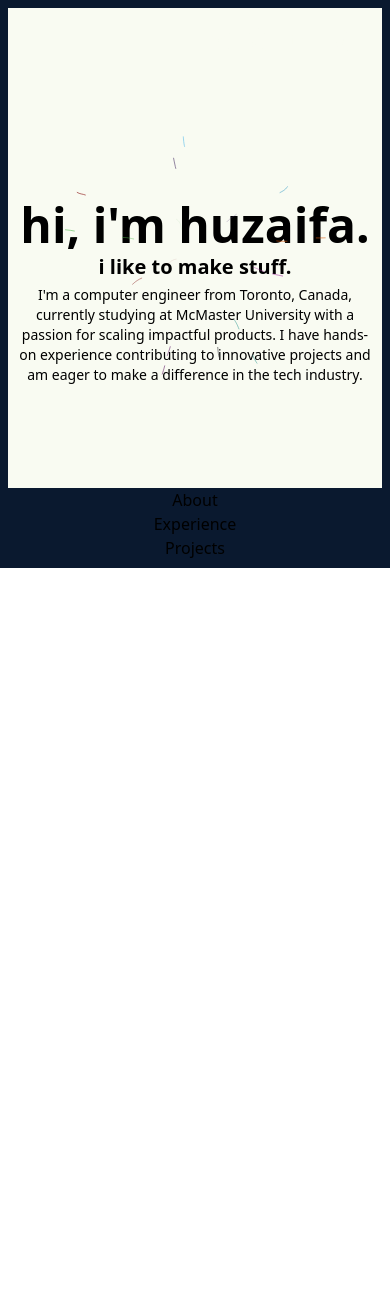
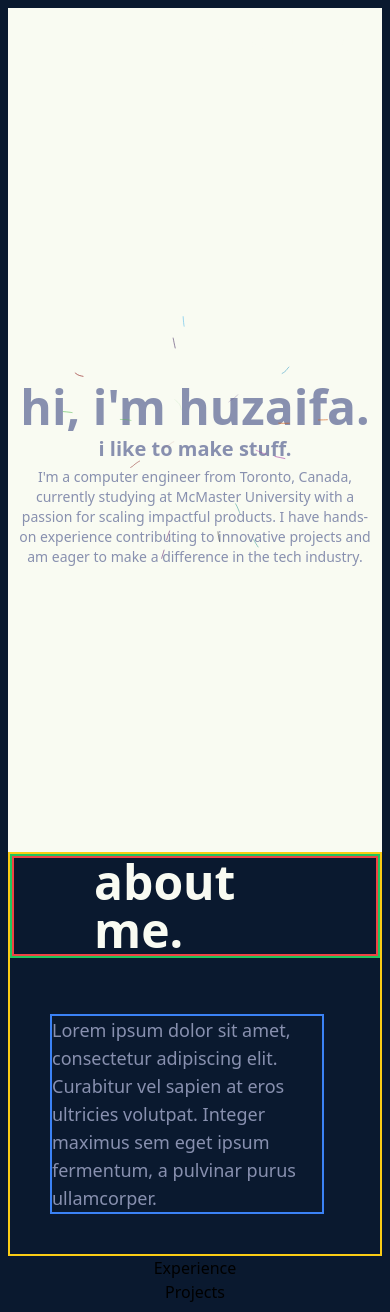
Before and after one commit to huzai4a/portfolio-site, a Next.js app: page / in a window 390 px wide. Before the commit the page ends 844 px from the top, so only its background shows below. Built offline with nearby package versions, Linux system fonts and the light colour scheme.

Commit message:
made about section and navbar responsive

```diff
--- a/app/page.tsx
+++ b/app/page.tsx
@@ -10,14 +10,14 @@ export default function Home() {
     <div className="relative bg-navy-50 flex justify-center items-center flex-col overflow-hidden p-2">
       <div className="max-w-7xl w-full">
         <FloatingNav navItems={[
-          {name: 'home', link: '#home', icon: <FaHome />},
-          {name: 'about', link: '#about', icon: <FcAbout />},
-          {name: 'experience', link: '#experience', icon: <FaBriefcase />},
-          {name: 'projects', link: '#projects', icon: <IoFolderSharp />}
+          {name: 'home', link: '#home', active: false, id:'home'},
+          {name: 'about', link: '#about', active: false, id:'about'},
+          {name: 'experience', link: '#experience', active: false, id:'experience'},
+          {name: 'projects', link: '#projects', active: false, id:'projects'}
         ]}/>
       </div>
 
-      <section className="w-full relative" id="about">
+      <section className="w-full relative min-h-screen" id="home">
         <BackgroundLines>
         <Header /> {/* fix cv link (create route) */}
           <Landing />
--- a/components/About.tsx
+++ b/components/About.tsx
@@ -1,10 +1,36 @@
+import { aboutItems } from '@/data'
+import Image from 'next/image'
 import React from 'react'
 
 const About = () => {
   return (
-    <div className=''>
-      <h1>About</h1>
-    </div>
+    <div className="border-2 border-yellow-400 border-solid grid grid-cols-1 sm:grid-cols-2 gap-4 text-white-50" id="about">
+  {/* Title Row (Spans Full Width) */}
+  <div className="col-span-2 border-2 border-green-500 border-solid">
+    <h1 className="border-2 border-red-500 border-solid font-bold px-20 text-5xl">
+      {aboutItems.header}
+    </h1>
+  </div>
+
+  {/* First Column with Text */}
+  <div className="flex flex-col justify-center m-10 border-2 border-blue-500 border-solid">
+    <p className="text-lg text-gray-100">
+      {aboutItems.desc}
+    </p>
+  </div>
+
+  {/* Second Column with Image */}
+  <div className="sm:flex hidden justify-center border-2 border-yellow-900 border-solid my-10 mx-2">
+    <Image
+      src="/assets/me.jpg"
+      alt="Your description"
+      width={300}
+      height={200}
+      className="object-cover rounded-lg shadow-lg drop-shadow-2xl"
+    />
+  </div>
+</div>
+
   )
 }
 
--- a/components/Header.tsx
+++ b/components/Header.tsx
@@ -21,7 +21,7 @@ const Header = () => {
             <a href="https://www.linkedin.com/in/hs2005/" className="px-2 hover:text-purple-100" target='_blank' title='linkedin'>
                 <FaLinkedin size={'25px'} />
             </a>
-            <a href="../assets/Huzaifa-Syed-Resume-2024.pdf" className="px-2 hover:text-purple-100" target='_blank' title='resume'>
+            <a href="/assets/Huzaifa-Syed-Resume-2024.pdf" className="px-2 hover:text-purple-100" target='_blank' title='resume'>
                 <TbFileCv size={'25px'} />
             </a>
         </div>
--- a/components/Landing.tsx
+++ b/components/Landing.tsx
@@ -2,14 +2,14 @@ import React from 'react'
 
 const Landing = () => {
   return (
-    <div className="flex items-center justify-center flex-col min-h-full">
-          <h1 className="text-5xl sm:text-7xl  font-bold text-gray-900 dark:text-white-50">
+    <div className="flex items-center justify-center flex-col min-h-screen">
+          <h1 className="text-5xl sm:text-7xl  font-bold text-gray-100 dark:text-white-50">
             hi, i'm <span className='dark:text-purple-100'>huzaifa</span>.
           </h1>
-          <h3 className='text-xl sm:text-2xl font-bold text-gray-500 dark:text-gray py-1'>
+          <h3 className='text-xl sm:text-2xl font-bold text-gray-100 dark:text-gray-100 py-1'>
             i like to make stuff.
           </h3>
-          <p className='text-sm sm:text-base text-gray-500 dark:text-gray flex text-center max-w-xl px-2'>
+          <p className='text-sm sm:text-base text-gray-100 dark:text-gray-100 flex text-center max-w-xl px-2'>
           I'm a computer engineer from Toronto, Canada, currently studying at McMaster University with a passion for scaling impactful products. I have hands-on experience contributing to innovative projects and am eager to make a difference in the tech industry.
           </p>
         </div>
--- a/components/ui/FloatingNav.tsx
+++ b/components/ui/FloatingNav.tsx
@@ -1,5 +1,5 @@
 "use client";
-import React, { useState, useEffect } from "react";
+import React, { useState, useEffect, useRef } from "react";
 import {
   motion,
   AnimatePresence,
@@ -16,13 +16,66 @@ export const FloatingNav = ({
   navItems: {
     name: string;
     link: string;
-    icon?: JSX.Element;
+    id: string;
+    active?: boolean;
   }[];
   className?: string;
 }) => {
-  const { scrollYProgress } = useScroll();
+  const { scrollYProgress, scrollY } = useScroll();
 
   const [visible, setVisible] = useState(false);
+
+  const [activeNav, setActiveNav] = useState(navItems);
+
+
+
+
+  // Refs for sections to observe
+  const sectionRefs = useRef<any>({});
+
+  // Function to handle when a section becomes visible
+  const handleIntersect = (entries: IntersectionObserverEntry[]) => {
+    entries.forEach((entry) => {
+      if (entry.isIntersecting) {
+        const activeSectionId = entry.target.id;
+
+        // Update the active state of navItems based on the visible section
+        setActiveNav((prevNavItems) =>
+          prevNavItems.map((item) =>
+            item.id === activeSectionId
+              ? { ...item, active: true }
+              : { ...item, active: false }
+          )
+        );
+      }
+    });
+  };
+
+  // Intersection Observer setup
+  useEffect(() => {
+    const observer = new IntersectionObserver(handleIntersect, {
+      threshold: 0.5, // Trigger when 50% of the section is visible
+    });
+
+    navItems.forEach((item) => {
+      const section = document.getElementById(item.id);
+      if (section) {
+        sectionRefs.current[item.id] = section;
+        observer.observe(section);
+      }
+    });
+
+    return () => {
+      navItems.forEach((item) => {
+        const section = sectionRefs.current[item.id];
+        if (section) observer.unobserve(section);
+      });
+    };
+  }, [navItems]);
+
+
+
+
 
   // Handle initial visibility on page load
   useEffect(() => {
@@ -43,7 +96,6 @@ export const FloatingNav = ({
         if (direction < 0) {
           setVisible(true);
         } else {
-          console.log('hide end');
           setVisible(false);
         }
       }
@@ -65,25 +117,24 @@ export const FloatingNav = ({
           duration: 0.2,
         }}
         className={cn(
-          "hidden sm:flex max-w-fit fixed top-10 inset-x-0 mx-auto border border-transparent dark:border-white-50/[0.2] rounded-full dark:bg-navy-100 bg-white-50 shadow-[0px_2px_3px_-1px_rgba(0,0,0,0.1),0px_1px_0px_0px_rgba(25,28,33,0.02),0px_0px_0px_1px_rgba(25,28,33,0.08)] z-[5000] pr-2 pl-8 py-2 items-center justify-center space-x-4",
+          "hidden sm:flex max-w-fit fixed top-10 inset-x-0 mx-auto border border-transparent dark:border-white-50/[0.2] rounded-full dark:bg-navy-100 bg-white-50 shadow-[0px_2px_3px_-1px_rgba(0,0,0,0.1),0px_1px_0px_0px_rgba(25,28,33,0.02),0px_0px_0px_1px_rgba(25,28,33,0.08)] z-[5000] pr-2 px-8 py-2 items-center justify-center space-x-4",
           className
         )}
       >
-        {navItems.map((navItem: any, idx: number) => (
+         {activeNav.map((navItem: any, idx: number) => (
           <Link
             key={`link=${idx}`}
             href={navItem.link}
             className={cn(
+              navItem.active ?
+              "border text-sm font-medium relative border-neutral-200 dark:border-neutral-300/[0.2] text-black dark:text-white-50 px-4 py-2 rounded-full" :
               "relative dark:text-white-50 items-center flex space-x-1 text-neutral-600 hover:text-purple-50"
-            )}
+            )} // Apply active styling here
           >
             <span className="hidden sm:block text-sm">{navItem.name}</span>
+            {navItem.active && <span className="absolute inset-x-0 w-1/2 mx-auto -bottom-px bg-gradient-to-r from-transparent via-purple-200 to-transparent h-px" />}
           </Link>
         ))}
-        <button className="border text-sm font-medium relative border-neutral-200 dark:border-neutral-300/[0.2] text-black dark:text-white-50 px-4 py-2 rounded-full">
-          <span>test</span>
-          <span className="absolute inset-x-0 w-1/2 mx-auto -bottom-px bg-gradient-to-r from-transparent via-purple-200 to-transparent  h-px" />
-        </button>
       </motion.div>
     </AnimatePresence>
   );
--- a/components/ui/background-lines.tsx
+++ b/components/ui/background-lines.tsx
@@ -17,7 +17,7 @@ export const BackgroundLines = ({
   return (
     <div
       className={cn(
-        "h-[30rem] sm:h-screen w-full bg-white-50 dark:bg-navy-50 ",
+        "h-screen w-full bg-white-50 dark:bg-navy-50",
         className
       )}
     >
--- /dev/null
+++ b/data.ts
@@ -0,0 +1,5 @@
+export const aboutItems = {
+    header: 'about me.',
+    desc: 'Lorem ipsum dolor sit amet, consectetur adipiscing elit. Curabitur vel sapien at eros ultricies volutpat. Integer maximus sem eget ipsum fermentum, a pulvinar purus ullamcorper.',
+    img:'/assets/me.jpg'
+};
--- a/tailwind.config.ts
+++ b/tailwind.config.ts
@@ -20,7 +20,10 @@ const config: Config = {
           150: '#c7c8c1',
           200: '#aeafa9'
         },
-        gray: '#6E7D8B',
+        gray:{
+          50: '#b7c2cf',
+          100: '#8890af'
+        },
         'beige': '#d2cca1', // maybe change?
         purple: {
           //50 light, 100 darker
```
Also changed, not shown: public/assets/me.jpg (added), 1 other file (tests, documents, lock files or other folders).
